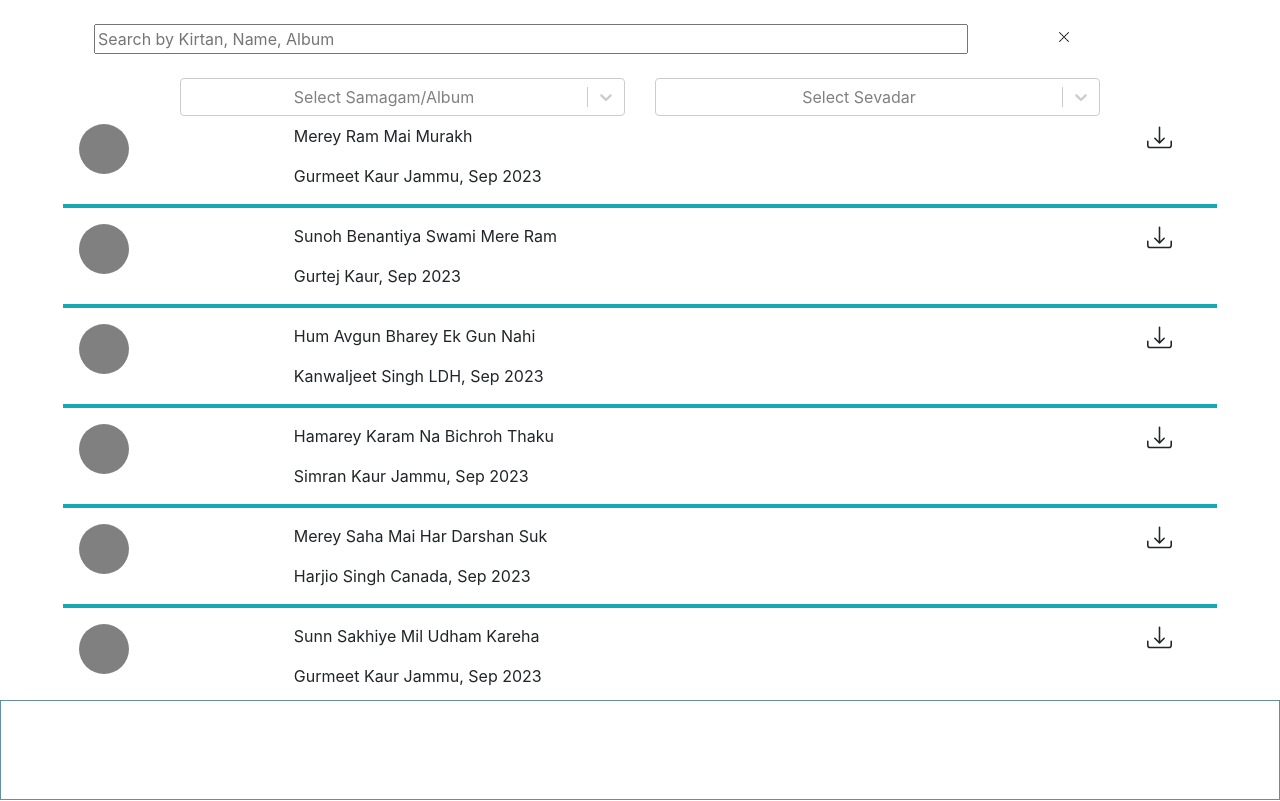
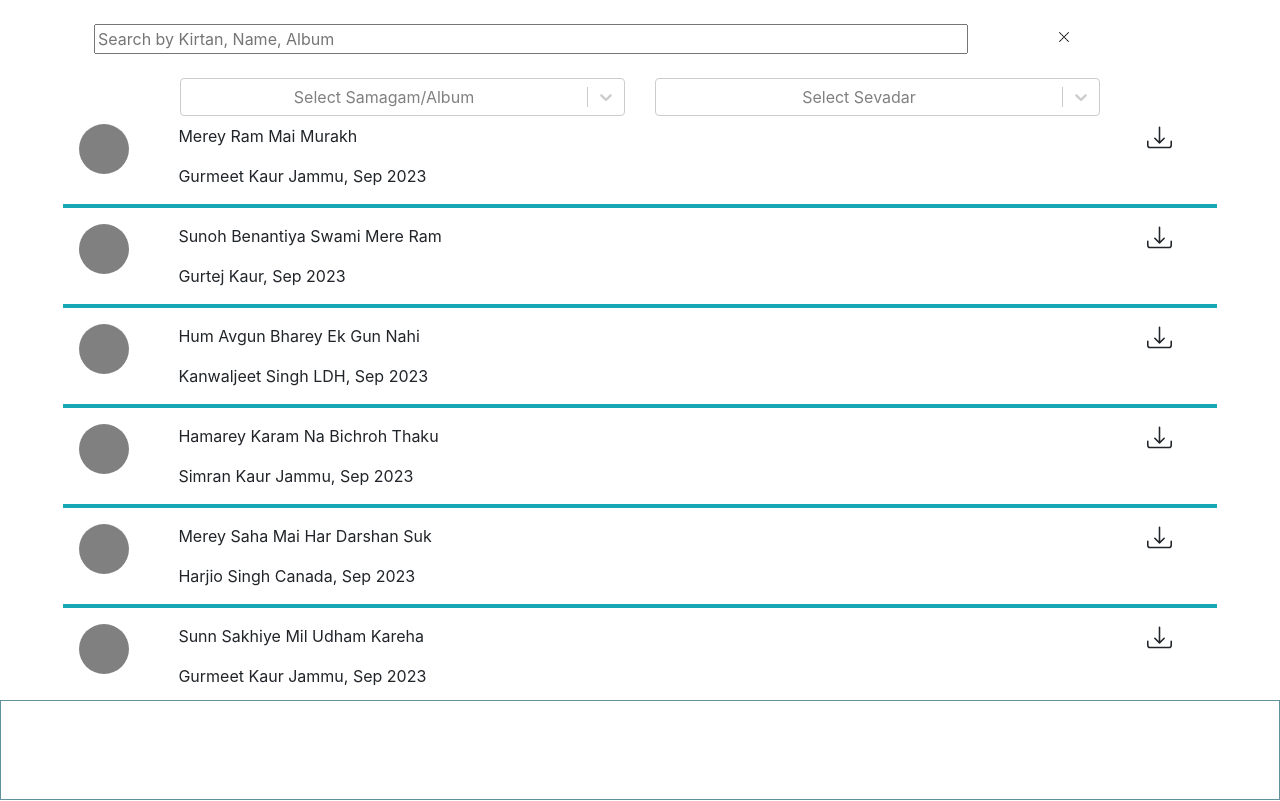
Before and after one commit to isupreetk/kirtan-frontend, a React (Create React App) app: page / in a window 1280 px wide. Shown: the top 801 px of the page. Built offline with nearby package versions, Linux system fonts and the light colour scheme.

Commit message:
added responsiveness to kirtan list layout

```diff
--- a/src/components/KirtanList/KirtanList.scss
+++ b/src/components/KirtanList/KirtanList.scss
@@ -1,45 +1,30 @@
-// .kirtan-list {
-//     display: flex;
-//     flex-direction: column;
-
-//     &__items {
-//         display: flex;
-//         align-items: center;
-//         justify-content: space-between;
-//     }
-// }
-
-// .table, tr, td {
-//     background-color: #ffffff;
-// }
-
-// th {
-//     background-color: #17a8b5;
-//     color: #ffffff;
-// }
-
-// a{
-//     text-decoration: none;
-// }
+@use "../../styles/partials/variables" as *;
+@use "../../styles/partials/mixins" as *;
 
 .kirtan-list {
     &__container {
         display: flex;
         flex-direction: column;
         width: 100%;
-        // border: 1px solid black;
     }
 }
 
 .kirtan-list-item {
     display: flex;
-    // border: 2px dashed red;
     border-bottom: 4px solid #17a8b5;
     margin: 0.5rem;
     width: 100%;
 
     &__container1 {
         width: 20%;
+
+        @include tablet {
+            width: 15%;
+        }
+
+        @include desktop {
+            width: 10%;
+        }
     }
 
     &__avatar {
@@ -47,8 +32,11 @@
         background-color: grey;
         height: 50px;
         width: 50px;
+
+        @include tablet {
         margin: 0;
         margin-left: 1rem;
+    }
     }
 
     &__container2 {
@@ -57,17 +45,21 @@
         flex-direction: column;
         align-items: flex-start;
         justify-content: center;
+
+        @include tablet {
+            width: 75%;
+        }
+
+        @include desktop {
+            width: 80%;
+        }
     }
 
     &__title {
-        // display: flex;
-        // align-items: flex-start;
         text-align: left;
     }
 
     &__details {
-        // display: flex;
-        // align-items: flex-start;
         text-align: left;
     }
 
@@ -77,11 +69,10 @@
 }
 
 .button {
-
-    &__play {
-    height: 25px;
-    width: 25px;
-}
+//     &__play {
+//     height: 25px;
+//     width: 25px;
+// }
 
 &__download {
     height: 25px;
--- /dev/null
+++ b/src/styles/partials/_mixins.scss
@@ -0,0 +1,19 @@
+@use 'variables' as *;
+
+@mixin mobile {
+    @media screen and (max-width: ($tablet-breakpoint - 1)) {
+        @content;
+    }
+}
+
+@mixin tablet {
+    @media screen and (min-width: $tablet-breakpoint) {
+        @content;
+    }
+}
+
+@mixin desktop {
+    @media screen and (min-width: $desktop-breakpoint) {
+        @content;
+    }
+}
--- /dev/null
+++ b/src/styles/partials/_variables.scss
@@ -0,0 +1,3 @@
+$mobile-breakpoint: 320px;
+$tablet-breakpoint: 768px;
+$desktop-breakpoint: 1280px;
```
